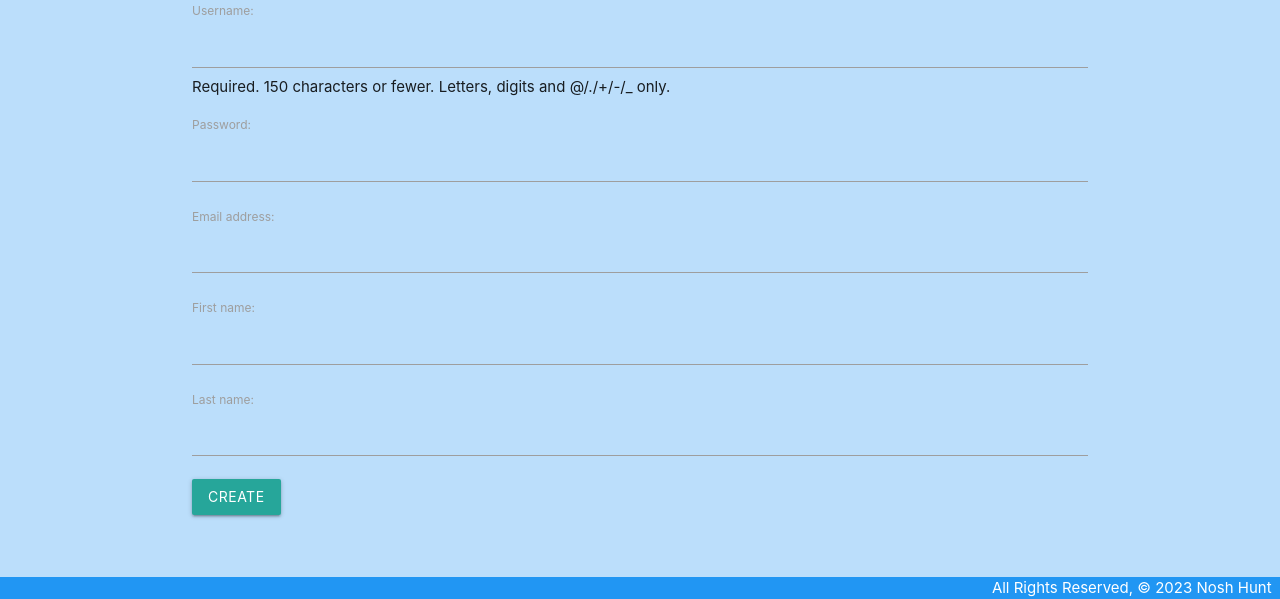
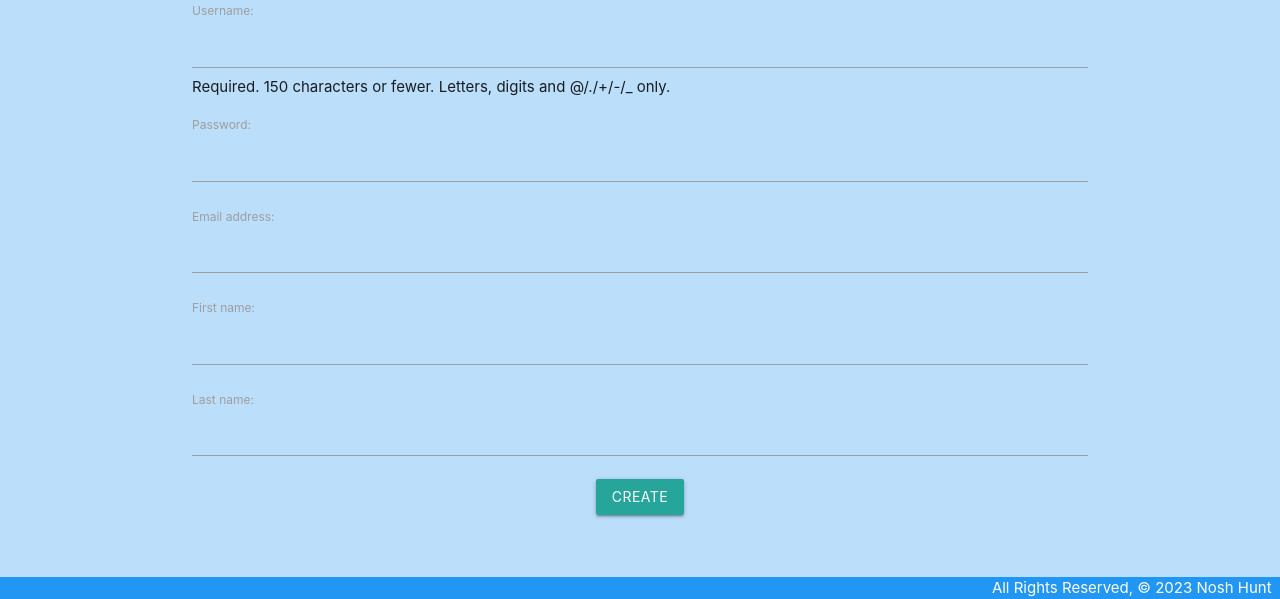
Before and after one commit to Adamtpacz/nosh-hunt, a Django app: template main_app/templates/main_app/list_form.html in a window 1280 px wide. Shown: the part 201-800 px from the top of the page. Run offline with Django 4.2, Linux system fonts and the light colour scheme; the template is opened without the code that fills it: values that come from a table or form of the project are taken from there, others are empty.

Commit message:
Center create button on List creation page

```diff
--- a/main_app/templates/main_app/list_form.html
+++ b/main_app/templates/main_app/list_form.html
@@ -37,7 +37,9 @@
         <table>
         {{ form.as_p }}
         </table>
-        <input type="submit" value="Create" class="btn">
+        <div class="center-align">
+            <input type="submit" value="Create" class="btn">
+        </div>
     </form>
 </div>
 
```
